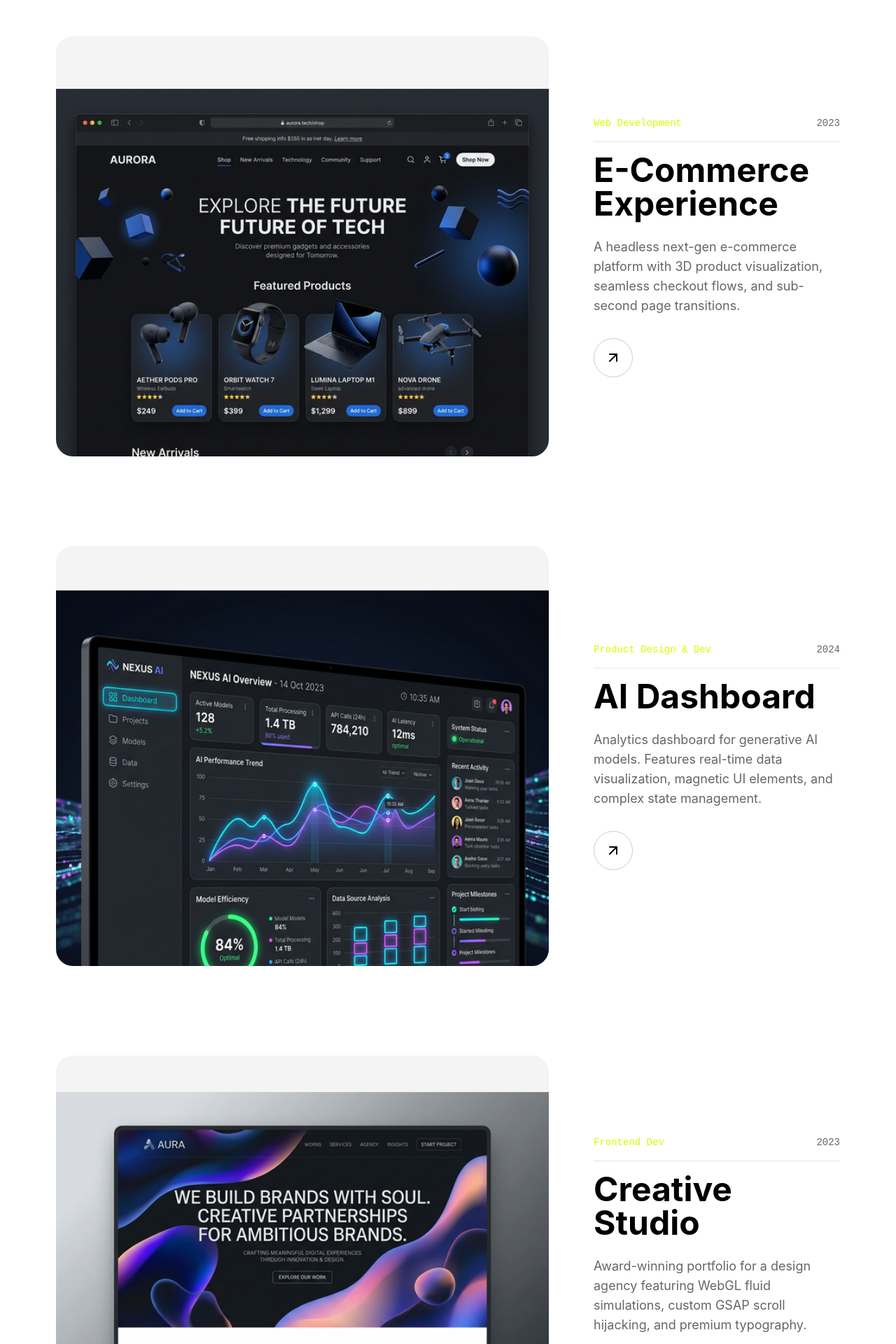
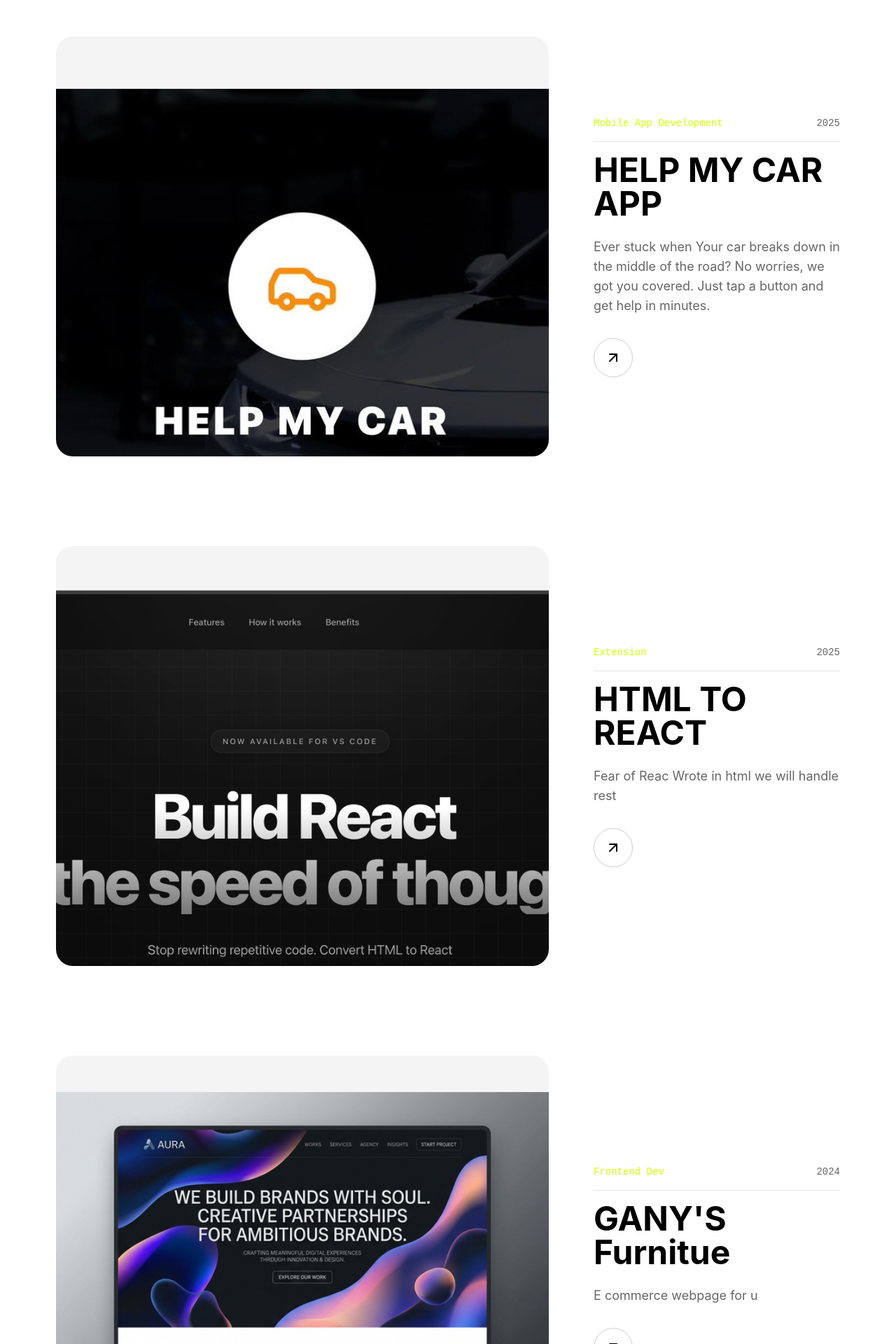
Before and after one commit to ganesh3367/New-Portfolio, a React (Create React App) app: page / in a window 1280 px wide. Shown: the part 3760-5680 px from the top of the page at 70% size. Built offline with nearby package versions, Linux system fonts and the light colour scheme.

Commit message:
Refine project image alignment

```diff
--- a/src/components/Projects.jsx
+++ b/src/components/Projects.jsx
@@ -8,28 +8,31 @@ import project3 from "../assets/images/project3.png";
 
 const projects = [
   {
-    title: "E-Commerce Experience",
-    category: "Web Development",
-    year: "2023",
-    description: "A headless next-gen e-commerce platform with 3D product visualization, seamless checkout flows, and sub-second page transitions.",
+    title: "HELP MY CAR APP",
+    category: "Mobile App Development",
+    year: "2025",
+    description: "Ever stuck when Your car breaks down in the middle of the road? No worries, we got you covered. Just tap a button and get help in minutes.",
     color: "#FF8700",
     image: project1,
+    position: "center top",
   },
   {
-    title: "AI Dashboard",
-    category: "Product Design & Dev",
-    year: "2024",
-    description: "Analytics dashboard for generative AI models. Features real-time data visualization, magnetic UI elements, and complex state management.",
+    title: "HTML TO REACT",
+    category: "Extension",
+    year: "2025",
+    description: "Fear of Reac Wrote in html we will handle rest",
     color: "#FF5F00",
     image: project2,
+    position: "center center",
   },
   {
-    title: "Creative Studio",
+    title: "GANY'S Furnitue ",
     category: "Frontend Dev",
-    year: "2023",
-    description: "Award-winning portfolio for a design agency featuring WebGL fluid simulations, custom GSAP scroll hijacking, and premium typography.",
+    year: "2024",
+    description: "E commerce webpage for u ",
     color: "#9CA3AF",
     image: project3,
+    position: "center center",
   },
 ];
 
@@ -66,7 +69,6 @@ function ProjectCard({ project, index }) {
   return (
     <div ref={cardRef} className="group relative flex flex-col gap-8 lg:flex-row lg:items-center lg:gap-16">
       <div className="relative h-[400px] w-full overflow-hidden rounded-3xl bg-zinc-100 lg:h-[600px] lg:w-2/3 cursor-pointer">
-        {/* Project image with parallax */}
         <motion.div
           className="absolute inset-0 h-[120%] w-full"
           style={{ y }}
@@ -75,10 +77,10 @@ function ProjectCard({ project, index }) {
             src={project.image}
             alt={project.title}
             className="h-full w-full object-cover"
+            style={{ objectPosition: project.position }}
           />
         </motion.div>
 
-        {/* Overlay hover effect */}
         <div className="pointer-events-none absolute inset-0 bg-black/0 transition-colors duration-500 group-hover:bg-black/20" />
       </div>
 
```
Also changed, not shown: src/assets/images/project1.png, src/assets/images/project2.png.
